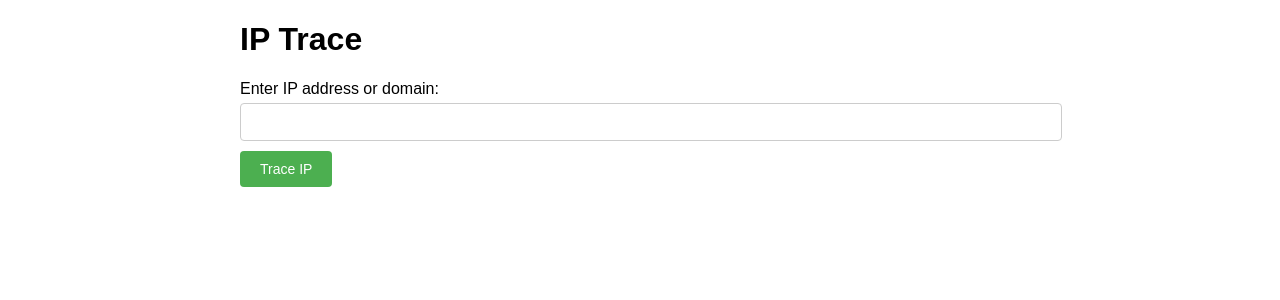
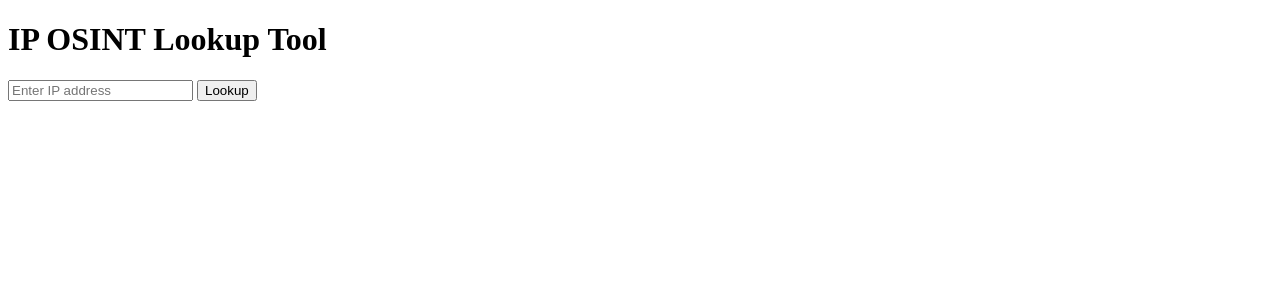
Before and after one commit to mshossain75/ip-tracer, a Flask app: page / in a window 1280 px wide. Shown: the top 300 px of the page. Run offline with Flask 3, Linux system fonts and the light colour scheme.

Commit message:
Update index.html

```diff
--- a/templates/index.html
+++ b/templates/index.html
@@ -2,84 +2,63 @@
 <html lang="en">
 <head>
     <meta charset="UTF-8">
-    <meta name="viewport" content="width=device-width, initial-scale=1.0">
-    <title>IP Trace</title>
-    <style>
-        body {
-            font-family: Arial, sans-serif;
-            margin: 20px;
-        }
-        .container {
-            max-width: 800px;
-            margin: 0 auto;
-        }
-        .form-container {
-            margin-bottom: 20px;
-        }
-        label {
-            display: block;
-            margin-bottom: 5px;
-        }
-        input[type="text"] {
-            width: 100%;
-            padding: 10px;
-            font-size: 14px;
-            margin-bottom: 10px;
-            border-radius: 4px;
-            border: 1px solid #ccc;
-        }
-        button {
-            padding: 10px 20px;
-            font-size: 14px;
-            background-color: #4CAF50;
-            color: white;
-            border: none;
-            border-radius: 4px;
-            cursor: pointer;
-        }
-        button:hover {
-            background-color: #45a049;
-        }
-        pre {
-            background-color: #f4f4f4;
-            padding: 10px;
-            border: 1px solid #ddd;
-            border-radius: 4px;
-        }
-        .result {
-            margin-top: 20px;
-        }
-    </style>
+    <title>IP OSINT Toolkit</title>
 </head>
 <body>
+    <h1>IP OSINT Lookup Tool</h1>
 
-    <div class="container">
-        <h1>IP Trace</h1>
-        <div class="form-container">
-            <form method="POST">
-                <label for="ip">Enter IP address or domain:</label>
-                <input type="text" id="ip" name="ip" required>
-                <button type="submit">Trace IP</button>
-            </form>
-        </div>
+    <form method="POST">
+        <input type="text" name="ip" placeholder="Enter IP address">
+        <button type="submit">Lookup</button>
+    </form>
 
-        <div class="result">
-            {% if info %}
-                <h2>Results for {{ info.ip }}</h2>
-                <p><strong>Is Public IP:</strong> {{ info.is_public }}</p>
-                <p><strong>Geolocation:</strong> {{ info.geo.city }}, {{ info.geo.regionName }}, {{ info.geo.country }}</p>
+    {% if error %}
+        <p style="color: red;">{{ error }}</p>
+    {% endif %}
 
-                {% if info.whois %}
-                    <h3>WHOIS Information:</h3>
-                    <pre style="white-space: pre-wrap;">{{ info.whois }}</pre>
-                {% else %}
-                    <p>WHOIS information not available.</p>
+    {% if result %}
+        <h2>Result for {{ result.ip }}</h2>
+
+        {% if result.is_private %}
+            <p><strong>This is a Private IP Address.</strong></p>
+        {% else %}
+            <h3>Reverse DNS:</h3>
+            <p>{{ result.reverse_dns }}</p>
+
+            <h3>Geolocation:</h3>
+            <ul>
+                {% for k, v in result.geo.items() %}
+                    <li><strong>{{ k }}:</strong> {{ v }}</li>
+                {% endfor %}
+            </ul>
+
+            <h3>WHOIS Info:</h3>
+            <ul>
+                {% for k, v in result.whois.items() %}
+                    <li><strong>{{ k }}:</strong> {{ v }}</li>
+                {% endfor %}
+            </ul>
+
+            <h3>AbuseIPDB:</h3>
+            <ul>
+                {% for k, v in result.blacklist.items() %}
+                    <li><strong>{{ k }}:</strong> {{ v }}</li>
+                {% endfor %}
+            </ul>
+
+            <h3>Shodan:</h3>
+            <ul>
+                {% if result.shodan.hostnames %}
+                    <li><strong>Hostnames:</strong> {{ result.shodan.hostnames }}</li>
                 {% endif %}
+                {% if result.shodan.ports %}
+                    <li><strong>Ports:</strong> {{ result.shodan.ports }}</li>
+                {% endif %}
+            </ul>
 
-                <p><strong>Reverse DNS:</strong> {{ info.reverse_dns }}</p>
-            {% endif %}
-        </div>
-    </div>
-
+            <h3>Nmap Scan:</h3>
+            <pre>{{ result.nmap }}</pre>
+        {% endif %}
+    {% endif %}
 </body>
 </html>
```
